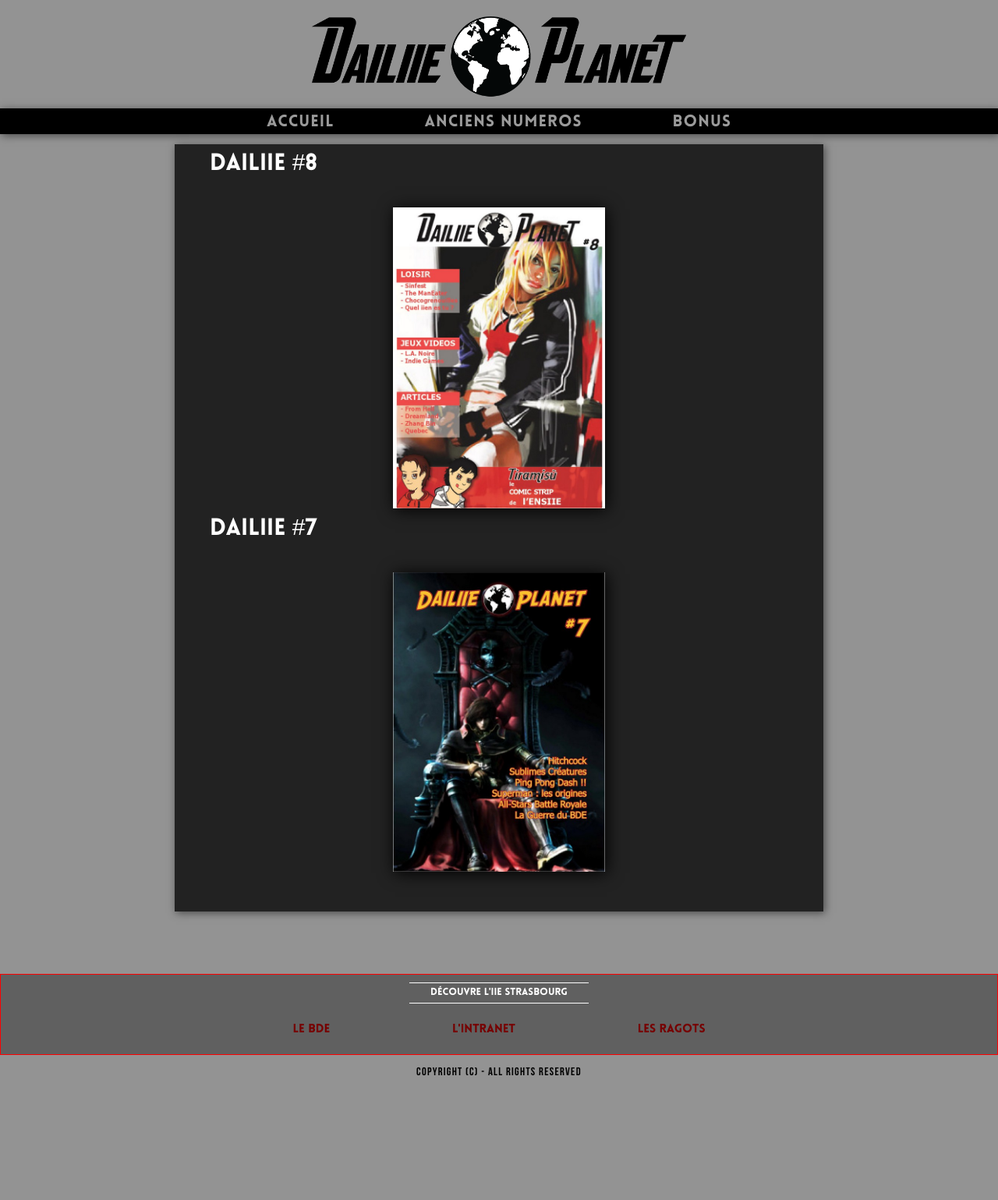
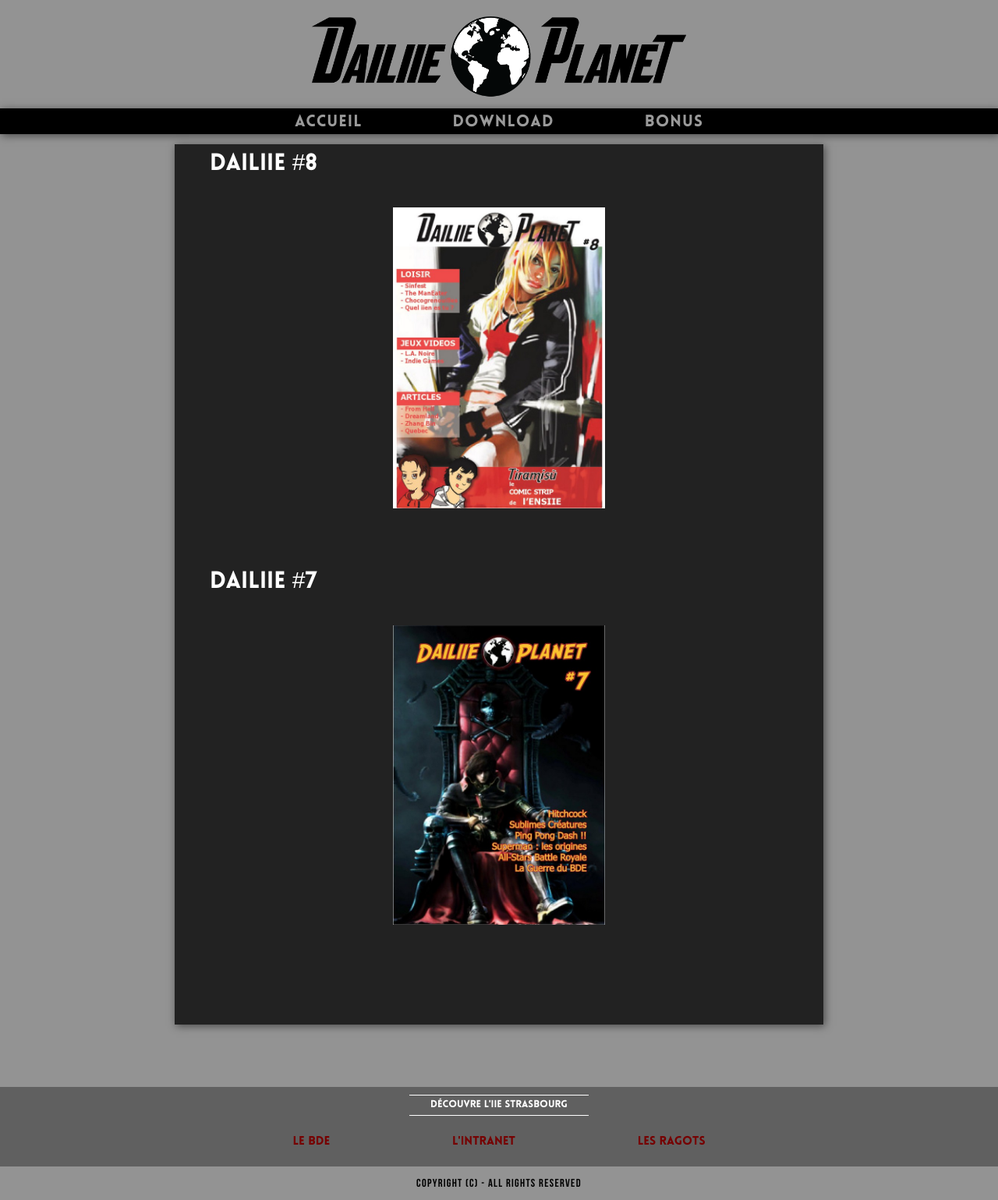
Before and after one commit to quent01/dailiie_planet, a PHP site: page / in a window 1280 px wide. Shown: the whole page at 78% size. Before the commit the page ends 1379 px from the top, so only its background shows below. Run offline with PHP 8.4, Linux system fonts and the light colour scheme.

Commit message:
modification accueil et download
- amélioration de la page d'accueil (affichage d'information lors du
survol)
- amélioration de la section ancien numéro (avancé du numéro lors du
survol)
- renomage de la section "ancien numéro" en "download"

```diff
--- a/Ancien_numero.html
+++ b/Ancien_numero.html
@@ -45,7 +45,7 @@
 
 						<li>
 							<a href="Anciens_numeros.html">
-								<span>anciens numeros</span>
+								<span>download</span>
 							</a>
 						</li>
 
@@ -64,7 +64,7 @@
 					<div class="bibli">
 						<a href="anciens_numeros/DailiiePlanet8.pdf" target="_blank">
 	            			<img class="couv shadow" href="#" src="Images/Couv/Couv_moyen/DailiiePlanet08.jpg" title="Click to download Dailiie #8"/>
-	            			<span href="#"></span>
+	            			<span href="#">Toto</span>
 	            		</a>
 
 
--- a/bonus.html
+++ b/bonus.html
@@ -45,7 +45,7 @@
 
 						<li>
 							<a href="Ancien_numero.html">
-								<span>anciens numeros</span>
+								<span>download</span>
 							</a>
 						</li>
 
--- a/index.html
+++ b/index.html
@@ -45,7 +45,7 @@
 
 						<li>
 							<a href="Ancien_numero.html">
-								<span>anciens numeros</span>
+								<span>download</span>
 							</a>
 						</li>
 
@@ -62,21 +62,27 @@
 				<h1>Dailiie #8</h1>
 				<article>
 <!-- 				<div data-configid="8088120/3200931" style="width: 564px; height: 400px;" class="issuuembed"></div><script type="text/javascript" src="http://e.issuu.com/embed.js" async="true"></script>-->
-					<div class="lire_en_ligne">
-		 				<a href="http://issuu.com/dailiieplanet/docs/dailiieplanet8" target="_blank">
-			            	<img class="addborder shadow" href="#" src="Images/Couv/Couv_moyen/DailiiePlanet08.jpg"/>
-			           		<span class="read" href="#">READ NOW</span>
-			            </a>
-			        </div>
+					<div class="view">
+			            <img class="shadow" href="#" src="Images/Couv/Couv_moyen/DailiiePlanet08.jpg"/>
+					     	<div class="mask">
+					     		<h2>Dailiie #8</h2>
+					     		<p>Dernier Dailiie Planet pour l'année scolaire 2012/2013.<br>
+					     		En exclu la nouvelle BD iienne, Tiramisù !</p>
+					         	<a href="http://issuu.com/dailiieplanet/docs/dailiieplanet8" target="_blank" class="info">Read now</a>
+					     	</div>
+					</div>
 				</article>
 				<h1>Dailiie #7</h1>
 				<article>
-					<div class="lire_en_ligne">
-		 				<a href="http://issuu.com/dailiieplanet/docs/dailiieplanet7" target="_blank">
-			            	<img class="shadow" href="#" src="Images/Couv/Couv_moyen/DailiiePlanet07.jpg"/>
-			           		<span class="read" href="#">READ NOW</span>
-			            </a>
-			        </div>
+					<div class="view">
+			            <img class="shadow" href="#" src="Images/Couv/Couv_moyen/DailiiePlanet07.jpg"/>
+					     	<div class="mask">
+					     		<h2>Dailiie #8</h2>
+					     		<p>Dailiie Planet de la campagne BdE 2012/2013.<br>
+					     		Découvrez la liste gagnante !</p>
+					         	<a href="http://issuu.com/dailiieplanet/docs/dailiieplanet7" target="_blank" class="info">Read now</a>
+					     	</div>
+					</div>
 			    </article>
 				<!--
 				<h1>Dailiie #7</h1>
--- a/styledailiie.css
+++ b/styledailiie.css
@@ -264,7 +264,6 @@ header {
     padding-bottom: 3em;
 }
 
-
 .shadow{
    box-shadow: 2px 2px 20px rgba(0,0,0,1);
 }
@@ -272,59 +271,125 @@ header {
 article{
     /*margin-top: 20px;*/
     margin: 0 auto;
+    margin-bottom: 5em;
     /*border: 1px solid white;*/
 }
 
-.lire_en_ligne{
+.view {
     margin: 0 auto;
+    max-width: 17em;
+    width:100%;
+    max-height: 24.2em;
+    height:100%;
     margin-top: 2.5em;
-    max-width:17em;
-    width:100%;
-    /*border:solid 1px red;*/
-
+    /*float: center;*/
+    /*border: 10px solid #fff;*/
+    overflow: hidden;
+    position: relative;
+    text-align: center;
+    /*box-shadow: 1px 1px 2px #e6e6e6;*/
+    cursor: default;
+    background: #fff no-repeat center center;
 }
 
-.lire_en_ligne img{
-    max-width:17em;
-    width: 100%;
+.view .mask, .view .content {
+    max-width: 17em;
+    width:100%;
+    height: 24.2em;
+    position: absolute;
+    overflow: hidden;
+    top: 0;
+    left: 0;
+}
+.view img {
+    display: block;
+    max-width: 17em;
+    width:100%;
+    position: relative;
+}
+.view h2 {
+    width:auto;
+    color: #fff;
+    text-align: left;
+    position: relative;
+    font-size: 1.3em;
+    padding: 0.4em;
+    background: rgba(0, 0, 0, 0.85);
+    margin: 0.3em 0 0 0;
+    /*border: solid 1px red;*/
+}
+.view p {
+    margin-top: 1em;
+    font-family: Georgia, serif;
+    font-style: italic;
+    font-size: 0.9em;
+    position: relative;
+    color: #fff;
+    padding: 10px 20px 20px;
+    /*text-align: center;*/
+    /*border:solid 1px red;*/
+}
+.view a.info {
+    font-family: 'lovelo';
+    margin-top: 1em;
+    display: inline-block;
+    text-decoration: none;
+    font-size:1em;
+    padding: 7px 14px;
+    background: rgba(10,10,10,0.8);
+    color: #fff;
+    text-transform: uppercase;
+    /*border:solid 2px rgba(255,255,255,0.5);*/
+    box-shadow: 0px 0px 2px white;
+}
+.view a.info:hover {
+    box-shadow: 0 0 10px black;
+    background: rgba(10,10,10,0.9);
 }
 
-.lire_en_ligne img .addborder{
-    border-bottom:solid 4px white;
-    border-top:solid 4px white;
+.view img {
+    transition: all 0.2s linear;
+}
+.view .mask {
+    opacity: 0;
+    background-color: rgba(60,60,60, 0.5);
+    transition: all 0.4s ease-in-out;
+}
+.view h2 {
+    transform: translateY(-100px);
+    opacity: 0;
+    transition: all 0.2s ease-in-out;
+}
+.view p {
+    transform: translateY(100px);
+    opacity: 0;
+    transition: all 0.2s linear;
+}
+.view a.info{
+    opacity: 0;
+    transition: all 0.2s ease-in-out;
 }
 
-.lire_en_ligne .read{
-    z-index: 99;
-    margin: 0 auto;
-    height : 2em;
-    padding-right: 0.5em;
-    padding-left: 0.5em;
-    line-height: 2em;
-    text-align: center;
-    vertical-align: middle;
-    display: none;
-    position: absolute;
-    margin-top: -10.5em;
-    margin-left: 3.2em;
-    color : white;
-    font-size: 1.3em;
-    background-color: rgba(10,10,10,0.6);
-    /*border: solid 1px red;*/
+.view:hover img {
+    transform: scale(1.4);
+}
+.view:hover .mask {
+    opacity: 1;
 }
 
-.lire_en_ligne a:hover .read{
-    display: block;
+.view:hover h2,
+.view:hover p,
+.view:hover a.info {
+    opacity: 1;
+    transform: translateY(0px);
 }
 
-.lire_en_ligne a:hover img{
-    opacity: 0.5;
-    filter: brightness(130%);
-    -webkit-filter: brightness(130%);
-    -moz-filter: brightness(130%);
-    -o-filter: brightness(130%);
-    -ms-filter: brightness(130%);
-    /*background-color: white;*/
+.view:hover p {
+    transition-delay: 0.1s;
+}
+
+.view:hover a.info {
+    transition-delay: 0.2s;
 }
 
 iframe{
@@ -357,11 +422,22 @@ iframe{
     transition: 0.45s;
 }
 
+.bibli img {
+    transition: all 0.2s linear;
+}
+
+.bibli a:hover img {
+    transform: scale(1.4);
+}
+
 .bibli img:hover{
+
 }
 
 .bibli a {
     display: inline-block;
+    /*overflow:hidden;   */
+    /*border: solid 1px red;*/
 }
 
 .bibli a span{
@@ -369,7 +445,7 @@ iframe{
     background-image:url("Images/Icones/utile/save_as.png");
     background-repeat:no-repeat;
     background-size: 100%;
-    position:absolute;
+    position:relative;
     width:2em;
     height:2em;
     margin-left: 8em;
@@ -486,7 +562,7 @@ footer h1 {
     background-color: #606060;
     padding-top: 1em;
     padding-bottom: 1.5em;
-    border: solid 1px red;
+    /*border: solid 1px red;*/
 }
 
 #ensiie h1{
@@ -601,6 +677,7 @@ footer h1 {
 }
 
 @media screen and (max-width: 450px){
+
     #logo{
         background-size: 98%;
         height:7.5em;
@@ -613,4 +690,10 @@ footer h1 {
     }
 }
 
+@media screen and (max-width:323px){
+    .view p{
+        display:none;
+    }
+}
+
 /*Fin media queries
```
